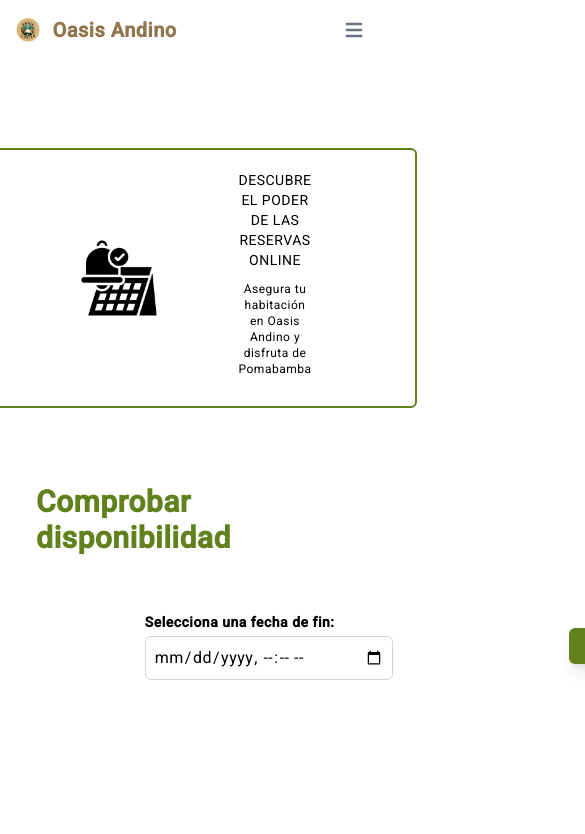
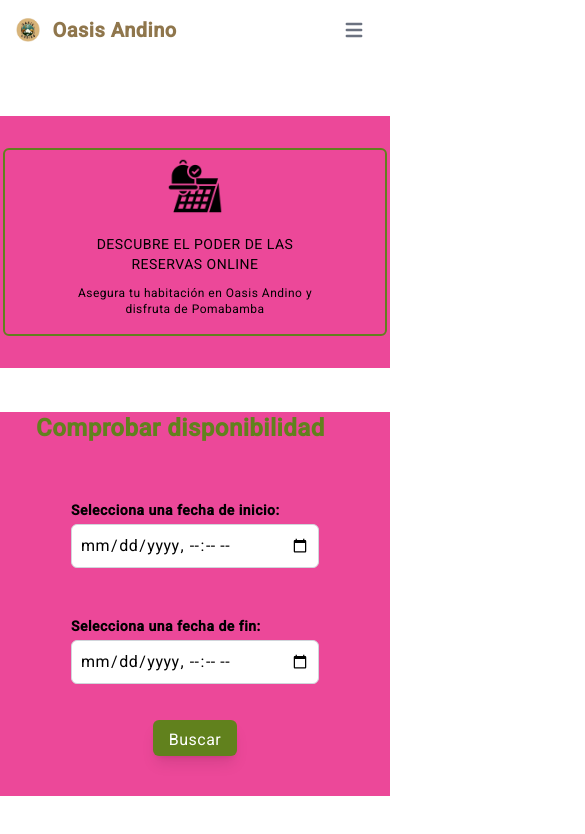
Before and after one commit to orgOasisAndino/app-oasis-andino-angular, an Angular app: page /reservation in a window 390 px wide. Shown: the top 834 px of the page, 585 px wide, since content can reach past the window. Built offline with nearby package versions, Linux system fonts and the light colour scheme.

Commit message:
Primera versión de responsive de la seccion paymeynts y reservation

```diff
--- a/src/app/domains/shared/pages/payments/payments.component.html
+++ b/src/app/domains/shared/pages/payments/payments.component.html
@@ -1,15 +1,16 @@
 <div></div>
 
-<div class="mt-8 ml-16">
-  <div class="gap-4 pl-5 pt-9">
+<div class="mt-8 ml-16 ">
+  <div class="gap-4 pl-5 pt-4 sm:pt-7 md:pt-8 lg:pt-9">
     <p class="text-3xl font-bold text-secondary">Métodos de pago</p>
     <p class="text-lg">
       Selecciona una opcion de pago para completar tu reserva:
     </p>
   </div>
 
-  <div class="flex flex-row justify-center gap-16 mt-16">
-    <img
+  <div class="grid grid-cols-2 sm:grid-cols-2 md:grid-rows-1 lg:grid-rows-1 items-center justify-center gap-8 sm:gap-11 md:gap-14 lg:gap-16  mt-8  sm:mt-9  md:mt-12  lg:mt-16 ">
+
+      <img
       class="w-24 h-24 cursor-pointer"
       (click)="openModal('yape')"
       src="../../../../../assets/imgs/yape-1.png"
@@ -21,7 +22,9 @@
       src="../../../../../assets/imgs/plin.png"
       alt="plin1"
     />
-    <img
+
+
+      <img
       class="w-[152px] h-[98px] cursor-pointer"
       (click)="openModal('banco')"
       src="../../../../../assets/imgs/bn.png"
@@ -33,6 +36,8 @@
       src="../../../../../assets/imgs/bcp1.png"
       alt="bcp1"
     />
+
+
   </div>
 </div>
 
--- a/src/app/domains/shared/pages/reservation/reservation.component.html
+++ b/src/app/domains/shared/pages/reservation/reservation.component.html
@@ -1,11 +1,11 @@
 
 <div *ngIf="mostrarDetalles; else roomList">
   <div class="pt-9">
-    <p class="text-3xl font-bold pl-16 pt-9 text-secondary">Detalles de la Reserva</p>
+    <p class="text-2xl sm:text-2xl md:text-2xl lg:text-3xl font-bold pl-16 pt-9 text-secondary">Detalles de la Reserva</p>
 
     <div class="flex flex-row pl-16 mt-7 ">
 
-      <div class="flex flex-row place-items-center w-auto h-[20rem] rounded-lg border border-gray-200 shadow-xl">
+      <div class="flex flex-row place-items-center w-auto h-[20rem] rounded-lg border border-gray-200 shadow-xlbg-pink-500 sm:bg-red-300 md:bg-lime-200 lg:bg-purple-400">
         <img class="w-[20rem] h-[20rem] rounded-l-lg" src="../../../../../assets/imgs/room.jpg" alt="room">
 
         <div class=" flex flex-col items-center justify-center px-6 w-auto h-[20rem] rounded-r-lg pt-2">
@@ -63,22 +63,22 @@
 <ng-template #roomList>
 
 
-<div class=" mt-14 py-8 flex flex-col items-center">
-  <div class="border-2 border-secondary rounded-md flex flex-row justify-center items-center gap-20 w-auto py-5 px-36">
-    <img class="w-20" src="../../../../../assets/imgs/reminder_7465813.png" alt="iconreserva">
+<div class=" mt-14 py-8 flex flex-col items-center bg-pink-500 sm:bg-red-300 md:bg-lime-200 lg:bg-purple-400">
+  <div class="border-2 border-secondary rounded-md flex flex-col sm:flex-col md:flex-row lg:flex-row justify-center items-center gap-5 sm:gap-8 md:gap-20 lg:gap-20 w-96 sm:w-80 md:w-auto lg:w-auto py-2 sm:py-3 md:py-4 lg:py-5 px-1 sm:px-3 md:px-32 lg:px-36">
+    <img class="w-14 sm:w-16 md:w-20 lg:w-20" src="../../../../../assets/imgs/reminder_7465813.png" alt="iconreserva">
 
-    <div>
-      <p class="text-center text-sm">DESCUBRE EL PODER DE LAS RESERVAS ONLINE</p>
+    <div class="w-64 sm:w-72 md:w-96 lg:w-96">
+      <p class="text-center text-sm ">DESCUBRE EL PODER DE LAS RESERVAS ONLINE</p>
       <p class="text-center text-xs">Asegura tu habitación en Oasis Andino y disfruta de Pomabamba</p>
     </div>
   </div>
 </div>
 
-<div class="mt-11 mb-6 pb-10 ">
-  <p class="text-3xl font-bold text-secondary pl-9">Comprobar disponibilidad</p>
+<div class="mt-11 mb-6 pb-10 bg-pink-500 sm:bg-red-300 md:bg-lime-200 lg:bg-purple-400">
+  <p class="text-2xl sm:text-2xl md:text-2xl lg:text-3xl font-bold text-secondary pl-9">Comprobar disponibilidad</p>
 
-  <div class="flex flex-row justify-center items-center mt-14 w-auto">
-    <div class=" flex flex-row justify-center items-center gap-40">
+  <div class="flex flex-col sm:flex-col md:flex-row lg:flex-row  justify-center items-center mt-14 w-auto">
+    <div class=" flex flex-col sm:flex-col md:flex-row lg:flex-row justify-center items-center gap-12 sm:gap-14 md:gap-36 lg:gap-40">
       <div>
         <label for="fechaInicio" class="block text-sm font-semibold mb-1">Selecciona una fecha de inicio:</label>
         <input type="datetime-local" id="fechaInicio" name="fechaInicio" class="border border-gray-300 p-2 rounded-md">
@@ -90,7 +90,7 @@
       </div>
     </div>
 
-    <button type="button" class="bg-secondary shadow-lg text-white px-4 py-2 rounded-md  h-9 ml-44 transform transition-transform duration-300 hover:scale-110 " (click)="buscarDisponibilidad()">Buscar</button>
+    <button type="button" class="bg-secondary shadow-lg text-white px-4 py-2 rounded-md  h-9 ml-0 mt-9 sm:mt-9 md:mt-4 lg:mt-4 sm:ml-0 md:ml-36 lg:ml-44 transform transition-transform duration-300 hover:scale-110 " (click)="buscarDisponibilidad()">Buscar</button>
   </div>
 
 </div>
```
